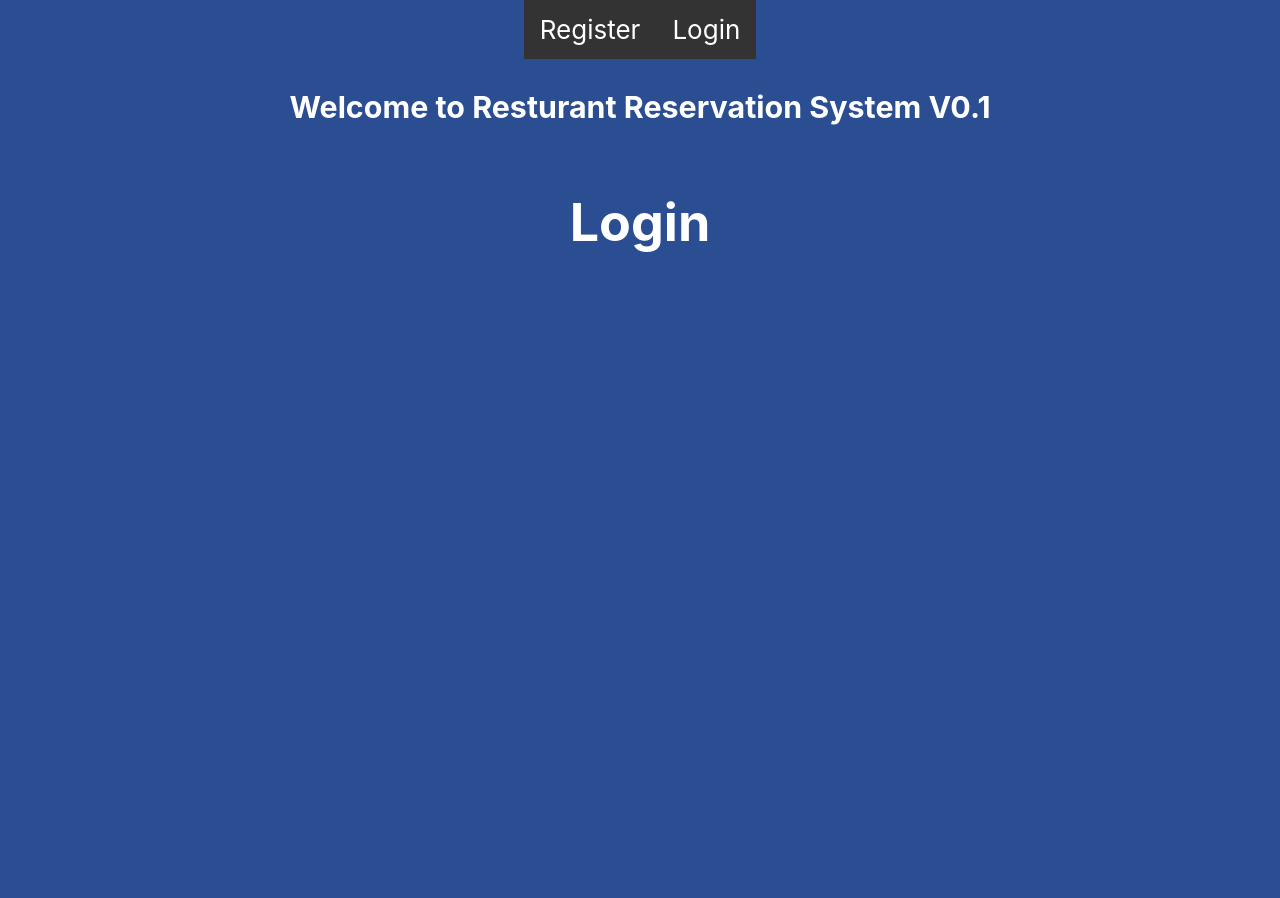
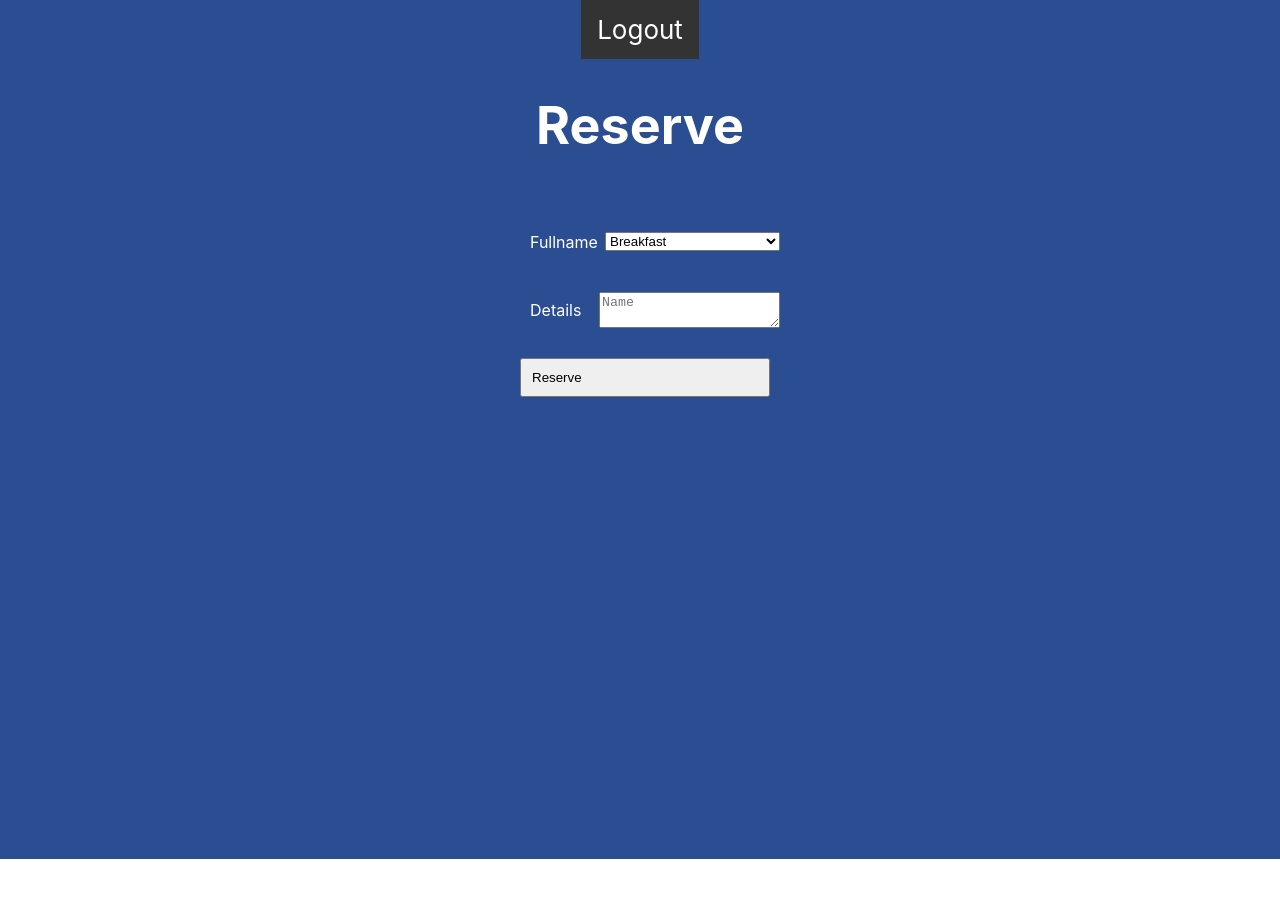
Before and after one commit to RamiB1234/resturant-front, a React (Create React App) app: page / in a window 1280 px wide. Shown: the top 898 px of the page. After the commit the page ends 859 px from the top, so only its background shows below. Built offline with nearby package versions, Linux system fonts and the light colour scheme.

Commit message:
Create placeholder forms in each page: login, register and reserve

```diff
--- a/package.json
+++ b/package.json
@@ -6,6 +6,7 @@
     "@testing-library/jest-dom": "^4.2.4",
     "@testing-library/react": "^9.3.2",
     "@testing-library/user-event": "^7.1.2",
+    "form-serialize": "^0.7.2",
     "react": "^16.13.1",
     "react-dom": "^16.13.1",
     "react-router-dom": "^5.2.0",
--- a/src/App.css
+++ b/src/App.css
@@ -32,6 +32,33 @@ li a:hover {
   background-color: #111;
 }
 
+.create-contact-form {
+  padding: 20px;
+  max-width: 300px;
+  margin: 0 auto;
+  display: flex;
+  font-size: 16px;
+}
+
+.create-contact-details {
+  margin-left: 20px;
+  display: flex;
+  flex-direction: column;
+  justify-content: space-between;
+  height: 100px;
+}
+
+.form-element {
+  margin: 10px;
+  padding: 10px;
+  width: 250px;
+  display: flex;
+  flex-direction: row;
+  align-items: center;
+  justify-content: space-between;
+}
+
+
 @media (prefers-reduced-motion: no-preference) {
   .App-logo {
     animation: App-logo-spin infinite 20s linear;
--- a/src/components/App.js
+++ b/src/components/App.js
@@ -8,26 +8,29 @@ import Reserve from "./Reserve";
 
 class App extends React.Component {
   state = {
-    guestId: "",
+    guestId: "3",
     fullName: ""
   };
   render(){
     return (
       <div className="App">
         <header className="App-header">
-          <ul className="Nav-list">
-              <li><a href="default.asp">Register</a></li>
-              <li><a href="news.asp">Login</a></li>
-          </ul>
           <Router basename="/">
           {this.state.guestId === "" ? (
             <Fragment>
+              <ul className="Nav-list">
+                <li><a href="default.asp">Register</a></li>
+                <li><a href="news.asp">Login</a></li>
+              </ul>
               <h3>Welcome to Resturant Reservation System V0.1</h3>
               <Route path="/register" exact component={Register} />
               <Route path="/" component={Login} />
             </Fragment>
               ) : (
                 <Fragment>
+                  <ul className="Nav-list">
+                    <li><a href="default.asp">Logout</a></li>
+                  </ul>
                   <Reserve />
                 </Fragment>
               )}
--- a/src/components/Login.js
+++ b/src/components/Login.js
@@ -1,14 +1,35 @@
 import React from 'react';
 import '../App.css';
+import serializeForm from 'form-serialize'
 
 class Login extends React.Component {
     state = {
     };
+    handleSubmit = (e) =>{
+      e.preventDefault()
+      const values = serializeForm(e.target, {
+          hash: true
+      })
+  }
     render(){
       return (
         <div className="App">
           <header className="App-header">
             <h1>Login</h1>
+            <form className='create-contact-form'
+                onSubmit={this.handleSubmit}>
+                    <div className='create-contact-details'>
+                        <div className='form-element'>
+                          <lable>Username</lable>
+                          <input type='text' name='name' placeholder='Name' />
+                        </div>
+                        <div className='form-element'>
+                          <lable>Password</lable>
+                          <input type='text' name='name' placeholder='Name' />
+                        </div>
+                        <button className='form-element'>Login</button>
+                    </div>
+            </form>
           </header>
         </div>
       );
--- a/src/components/Register.js
+++ b/src/components/Register.js
@@ -1,14 +1,43 @@
 import React from 'react';
 import '../App.css';
+import serializeForm from 'form-serialize'
 
 class Register extends React.Component {
     state = {
     };
+    handleSubmit = (e) =>{
+      e.preventDefault()
+      const values = serializeForm(e.target, {
+          hash: true
+      })
+  }
     render(){
       return (
         <div className="App">
           <header className="App-header">
             <h1>Register</h1>
+            <form className='create-contact-form'
+                onSubmit={this.handleSubmit}>
+                    <div className='create-contact-details'>
+                        <div className='form-element'>
+                          <lable>Fullname</lable>
+                          <input type='text' name='name' placeholder='Name' />
+                        </div>
+                        <div className='form-element'>
+                          <lable>Email</lable>
+                          <input type='text' name='name' placeholder='Name' />
+                        </div>
+                        <div className='form-element'>
+                          <lable>Mobile</lable>
+                          <input type='text' name='name' placeholder='Name' />
+                        </div>
+                        <div className='form-element'>
+                          <lable>Password</lable>
+                          <input type='text' name='name' placeholder='Name' />
+                        </div>
+                        <button className='form-element'>Register</button>
+                    </div>
+            </form>
           </header>
         </div>
       );
--- a/src/components/Reserve.js
+++ b/src/components/Reserve.js
@@ -1,14 +1,40 @@
 import React from 'react';
 import '../App.css';
+import serializeForm from 'form-serialize'
 
 class Reserve extends React.Component {
     state = {
     };
+    handleSubmit = (e) =>{
+      e.preventDefault()
+      const values = serializeForm(e.target, {
+          hash: true
+      })
+  }
     render(){
       return (
         <div className="App">
           <header className="App-header">
             <h1>Reserve</h1>
+            <form className='create-contact-form'
+                onSubmit={this.handleSubmit}>
+                    <div className='create-contact-details'>
+                        <div className='form-element'>
+                          <lable>Fullname</lable>
+                          <select name="cars" id="cars" style={{"width":"70%"}}>
+                            <option value="breakfast">Breakfast</option>
+                            <option value="lunch">Lunch</option>
+                            <option value="dinner">Dinner</option>
+                            <option value="drink">Drink</option>
+                          </select>
+                        </div>
+                        <div className='form-element'>
+                          <lable>Details</lable>
+                          <textarea type='text' name='name' placeholder='Name' />
+                        </div>
+                        <button className='form-element'>Reserve</button>
+                    </div>
+            </form>
           </header>
         </div>
       );
```
Also changed, not shown: 1 other file (tests, documents, lock files or other folders).
